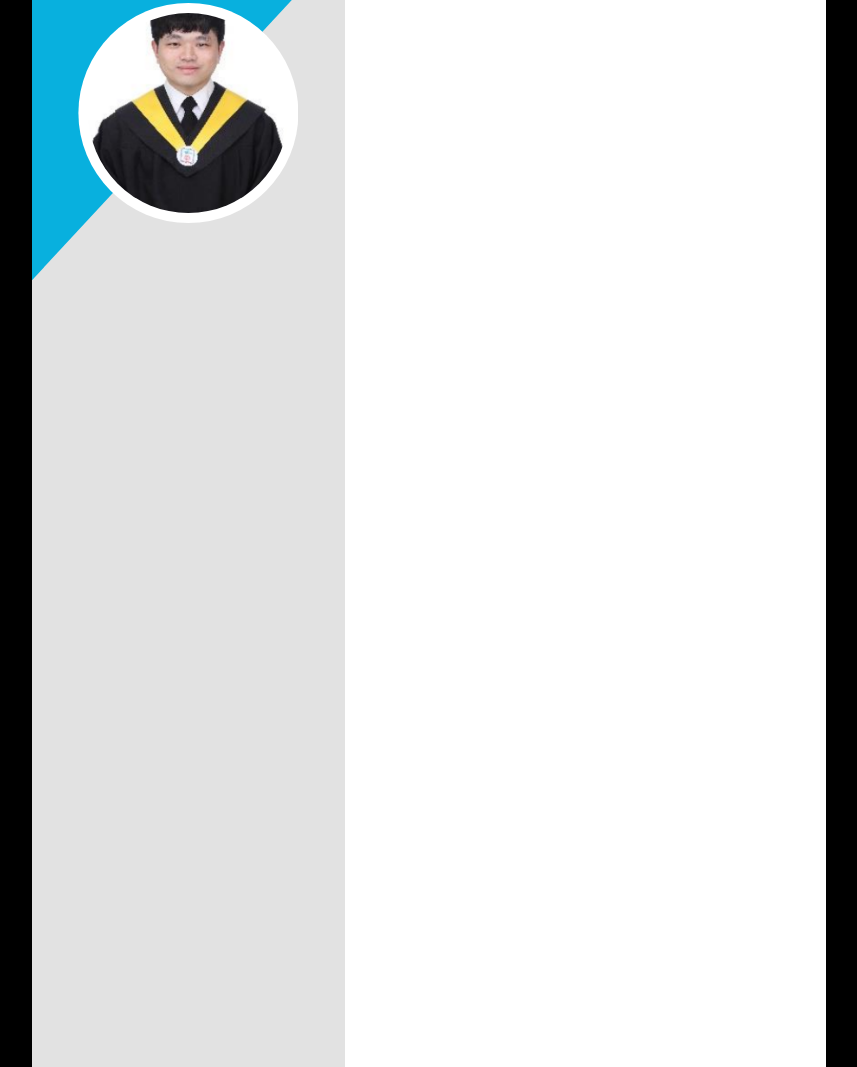
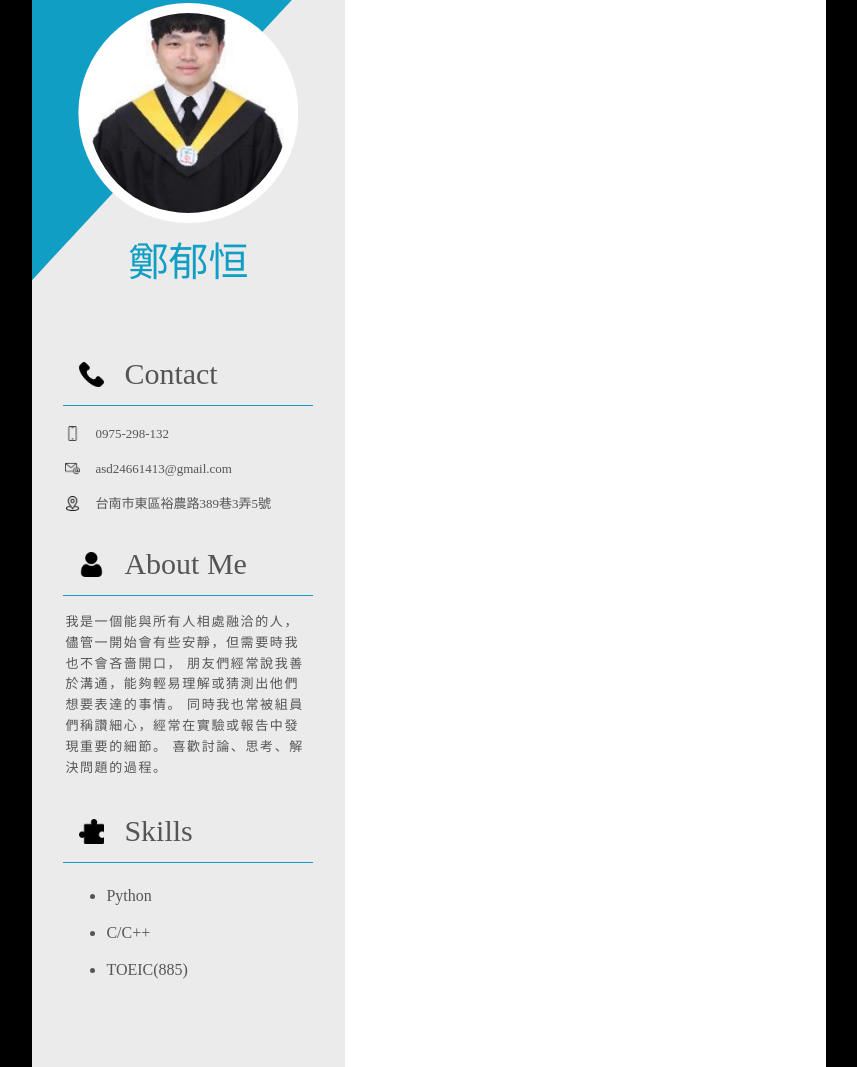
Before and after one commit to SunPHish55/2025-12-01-resume-layout, a plain HTML site: page index.html in a window 1280 px wide. Shown: the part 57-1124 px from the top of the page, without its empty margins (211-1068 px from the left). Drawn offline with Linux system fonts and the light colour scheme.

Commit message:
finish left, add icons and sources

```diff
--- a/index.html
+++ b/index.html
@@ -13,6 +13,29 @@
                 <div class="circleWrap">
                     <div class="photo"><img src="assets/profilePic.png" alt="大頭照"></div>
                 </div>
+                <h1>鄭郁恒</h1>
+                <div class="contact">
+                    <h2><img src="assets/phone-call.png" alt="電話符號">Contact</h2>
+                    <p><img src="assets/iphone.png" alt="手機符號">0975-298-132</p>
+                    <p><img src="assets/email.png" alt="email符號">asd24661413@gmail.com</p>
+                    <p><img src="assets/location.png" alt="地點符號">台南市東區裕農路389巷3弄5號</p>
+                </div>
+                <div class="aboutMe">
+                    <h2><img src="assets/user.png" alt="人物符號">About Me</h2>
+                    <p>我是一個能與所有人相處融洽的人，儘管一開始會有些安靜，但需要時我也不會吝嗇開口，
+                        朋友們經常說我善於溝通，能夠輕易理解或猜測出他們想要表達的事情。
+                        同時我也常被組員們稱讚細心，經常在實驗或報告中發現重要的細節。
+                        喜歡討論、思考、解決問題的過程。
+                    </p>
+                </div>
+                <div class="skills">
+                    <h2><img src="assets/jigsaw.png" alt="拼圖符號">Skills</h2>
+                    <ul>
+                        <li>Python</li>
+                        <li>C/C++</li>
+                        <li>TOEIC(885)</li>
+                    </ul>
+                </div>
             </div>
             <div class="right"></div>
         </div>
--- a/styles.css
+++ b/styles.css
@@ -47,6 +47,49 @@ table {
 	border-spacing: 0;
 }
 
+h1{
+    margin-top: 20px;
+    font-size: 40px;
+    color: rgb(16, 158, 197);
+}
+
+h2{
+    font-size: 30px;
+    color: rgb(85, 85, 85);
+    display: flex;
+    align-items: center;
+    padding: 16px;
+    border-bottom: 1px solid rgb(16, 158, 197);
+}
+
+h2 img{
+    width: 25px;
+    height: 25px;
+    margin-right: 20px;
+}
+
+h3{
+    font-size: 25px;
+    color: rgb(85, 85, 85);
+    display: flex;
+    align-items: center;
+}
+
+h4{
+    font-size: 20px;
+    color: rgb(85, 85, 85);
+    display: flex;
+    align-items: center;
+}
+
+p{
+    margin: 2px;
+    font-size: 13px;
+    color: rgb(85, 85, 85);
+    display: flex;
+    align-items: center;
+}
+
 .container{
     width: 100%;
     background-color: black;
@@ -62,10 +105,12 @@ table {
 
 .left{
     flex: 1.3;
-    background-color: rgb(226, 226, 226);
+    background-color: rgb(235, 235, 235);
     position: relative;
     display: flex;
-    justify-content: center;
+    flex-direction: column;
+    justify-content: flex-start;
+    align-items: center;
 
 }
 
@@ -77,7 +122,7 @@ table {
     width: calc(794px * 1.3 / 3.3);
     height: calc(1124px * 3 / 10);
     clip-path: polygon(0 0,0 100%, 100% 0);
-    background-color: rgb(8, 176, 222);
+    background-color: rgb(16, 158, 197);
 }
 
 .circleWrap{
@@ -103,6 +148,48 @@ table {
     object-fit: cover;
 }
 
+.contact{
+    margin-top: 60px;
+    width: 250px;
+    align-items: left;
+}
+
+.contact p{
+    margin-top: 20px;
+}
+
+.contact p img{
+    width: 15px;
+    height: 15px;
+    margin-right: 15px;
+}
+
+.aboutMe{
+    margin-top: 20px;
+    width: 250px;
+    align-items: left;
+}
+
+.aboutMe p{
+    letter-spacing: 1.6px;
+    line-height: 1.6;
+    margin-top: 16px;
+}
+
+.skills{
+    margin-top: 20px;
+    width: 250px;
+    align-items: left;
+}
+
+.skills ul{
+    margin-top: 15px;
+    list-style: disc;
+    padding-left: 43px;
+    line-height: 2.3;
+    color: rgb(85, 85, 85);
+}
+
 .right{
     flex: 2;
     background-color: rgb(255, 255, 255);
```
Also changed, not shown: assets/briefcase.png (added), assets/email.png (added), assets/graduate-hat.png (added), assets/iphone.png (added), assets/jigsaw.png (added), assets/location.png (added), assets/phone-call.png (added), assets/source.txt (added), assets/user.png (added).
